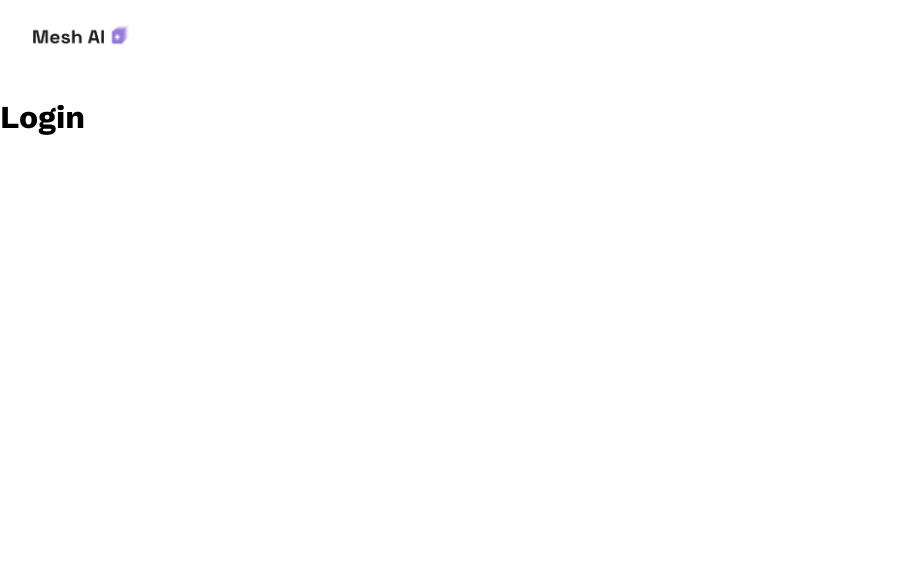
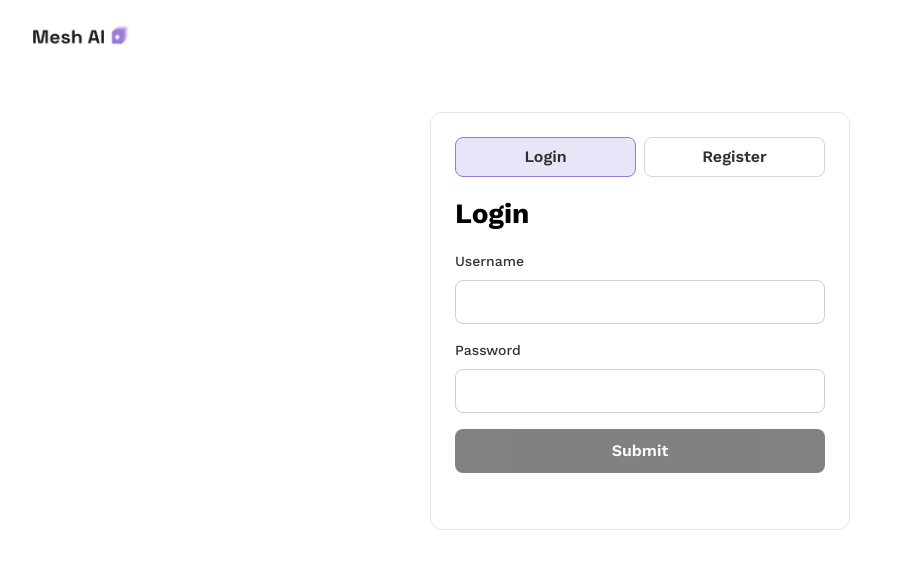
Before and after one commit to LF808mlb/ai-se_project_mesh-ai, a React (Vite) app in the folder client/: page /login in a window 1280 px wide. Shown: the top 568 px of the page, without its empty margins (0-911 px from the left). Built offline with nearby package versions, Linux system fonts and the light colour scheme.

Commit message:
git commit -m "build the login page"

```diff
--- a/client/src/assets/css/form.css
+++ b/client/src/assets/css/form.css
@@ -0,0 +1,90 @@
+.form {
+  width: min(100% - 32px, 420px);
+  margin: 40px auto;
+  padding: 24px;
+  border: 1px solid #e6e6e6;
+  border-radius: 12px;
+  background: #fff;
+}
+
+.form__nav {
+  display: grid;
+  grid-template-columns: 1fr 1fr;
+  gap: 8px;
+  margin-bottom: 20px;
+}
+
+.form__nav-link {
+  display: inline-flex;
+  justify-content: center;
+  align-items: center;
+  min-height: 40px;
+  padding: 0 12px;
+  border: 1px solid #d5d5d5;
+  border-radius: 8px;
+  color: #2f2f2f;
+  text-decoration: none;
+  font-weight: 600;
+}
+
+.form__nav-link_active {
+  border-color: #9679d9;
+  background: #9679d933;
+}
+
+.form__title {
+  margin-bottom: 20px;
+  font-size: 28px;
+  line-height: 1.2;
+}
+
+.form__input-container {
+  margin-bottom: 16px;
+}
+
+.form__label {
+  display: grid;
+  gap: 8px;
+  font-size: 14px;
+  font-weight: 500;
+  color: #343434;
+}
+
+.form__input {
+  min-height: 44px;
+  padding: 0 12px;
+  border: 1px solid #cfcfcf;
+  border-radius: 8px;
+}
+
+.form__input:focus {
+  outline: 2px solid #9679d955;
+  border-color: #9679d9;
+}
+
+.form__submit-btn {
+  width: 100%;
+  min-height: 44px;
+  border-radius: 8px;
+  background: #1c1c1c;
+  color: #fff;
+  font-weight: 600;
+}
+
+.form__submit-btn:disabled {
+  opacity: 0.55;
+  cursor: not-allowed;
+}
+
+.form__error {
+  margin-top: 6px;
+  font-size: 13px;
+  color: #b32727;
+}
+
+.form__status {
+  min-height: 20px;
+  margin-top: 12px;
+  font-size: 13px;
+  color: #b32727;
+}
--- /dev/null
+++ b/client/src/hooks/useFormWithValidation.ts
@@ -0,0 +1,24 @@
+import { useCallback, useState } from "react";
+
+type FormValues = Record<string, string>;
+type FormErrors = Record<string, string>;
+
+type FormElement = HTMLInputElement | HTMLTextAreaElement | HTMLSelectElement;
+
+export function useFormWithValidation() {
+  const [values, setValues] = useState<FormValues>({});
+  const [errors, setErrors] = useState<FormErrors>({});
+  const [isValid, setIsValid] = useState(false);
+
+  const handleChange = useCallback((event: React.ChangeEvent<FormElement>) => {
+    const { name, value, validationMessage } = event.target;
+
+    setValues((prevValues) => ({ ...prevValues, [name]: value }));
+    setErrors((prevErrors) => ({ ...prevErrors, [name]: validationMessage }));
+
+    const form = event.target.closest("form");
+    setIsValid(Boolean(form?.checkValidity()));
+  }, []);
+
+  return { values, errors, isValid, handleChange };
+}
--- a/client/src/pages/Login/Login.tsx
+++ b/client/src/pages/Login/Login.tsx
@@ -1,13 +1,86 @@
+import { useState } from "react";
+import { NavLink } from "react-router-dom";
 import logo from "../../assets/logo.png";
+import { useFormWithValidation } from "../../hooks/useFormWithValidation";
 
 export default function Login() {
+	const [submitError, setSubmitError] = useState("");
+	const { values, errors, isValid, handleChange } = useFormWithValidation();
+
+	function handleSubmit(event: React.FormEvent<HTMLFormElement>) {
+		event.preventDefault();
+
+		if (!isValid) {
+			setSubmitError("Please correct the highlighted fields.");
+			return;
+		}
+
+		setSubmitError("");
+		console.log("Login form values:", {
+			username: values.username ?? "",
+			password: values.password ?? "",
+		});
+	}
+
 	return (
 		<main>
 			<header className="header">
 				<img className="header__logo" alt="MeshAI logo" src={logo} />
 			</header>
-			<form>
-				<h1>Login</h1>
+			<form className="form" noValidate onSubmit={handleSubmit}>
+				<nav className="form__nav" aria-label="Authentication pages">
+					<NavLink to="/login" className={({ isActive }) => (isActive ? "form__nav-link form__nav-link_active" : "form__nav-link")}>
+						Login
+					</NavLink>
+					<NavLink to="/register" className={({ isActive }) => (isActive ? "form__nav-link form__nav-link_active" : "form__nav-link")}>
+						Register
+					</NavLink>
+				</nav>
+
+				<h1 className="form__title">Login</h1>
+
+				<div className="form__input-container">
+					<label className="form__label" htmlFor="login-username">
+						Username
+						<input
+							id="login-username"
+							className="form__input"
+							name="username"
+							type="text"
+							required
+							minLength={2}
+							autoComplete="username"
+							value={values.username ?? ""}
+							onChange={handleChange}
+						/>
+					</label>
+					{errors.username && <p className="form__error">{errors.username}</p>}
+				</div>
+
+				<div className="form__input-container">
+					<label className="form__label" htmlFor="login-password">
+						Password
+						<input
+							id="login-password"
+							className="form__input"
+							name="password"
+							type="password"
+							required
+							minLength={8}
+							autoComplete="current-password"
+							value={values.password ?? ""}
+							onChange={handleChange}
+						/>
+					</label>
+					{errors.password && <p className="form__error">{errors.password}</p>}
+				</div>
+
+				<button className="form__submit-btn" type="submit" disabled={!isValid}>
+					Submit
+				</button>
+				<p className="form__status" role="status" aria-live="polite">
+					{submitError}
+				</p>
 			</form>
 		</main>
 	);
```
